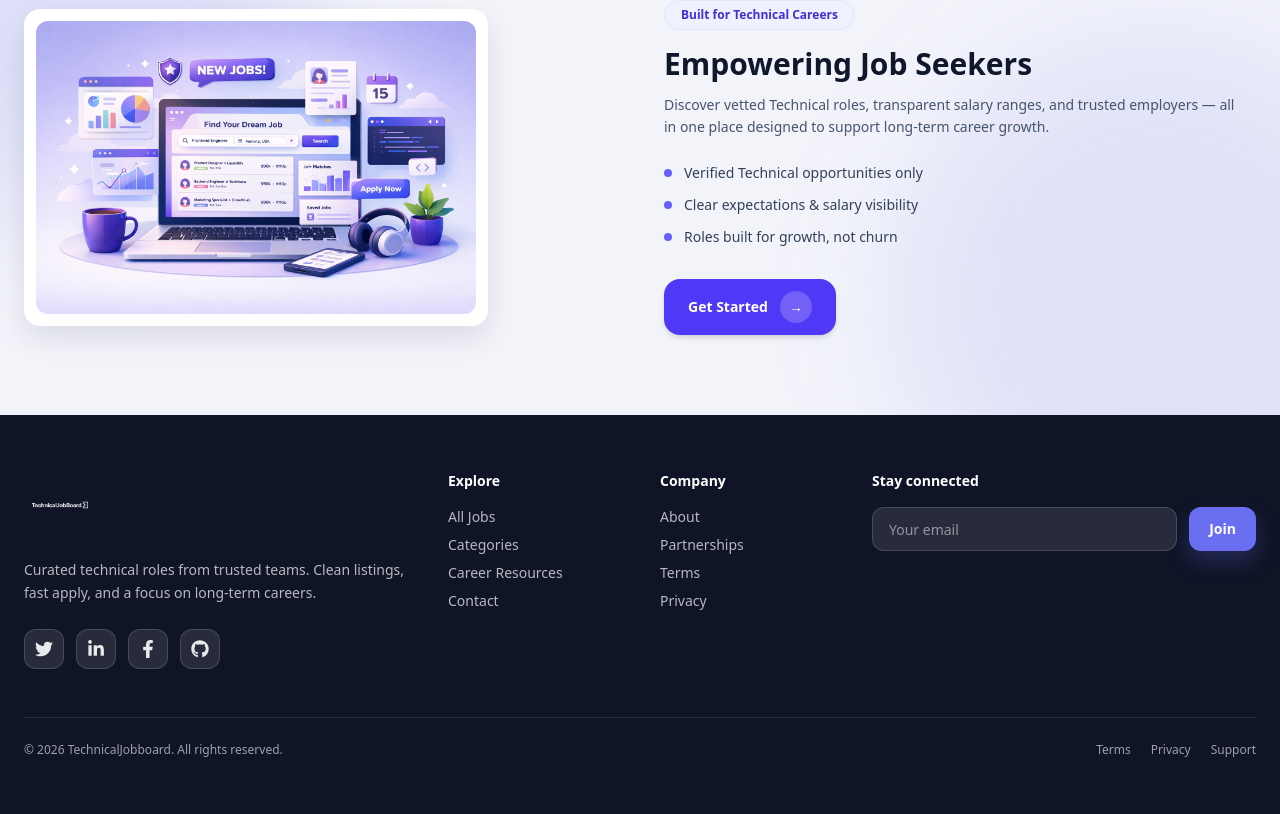
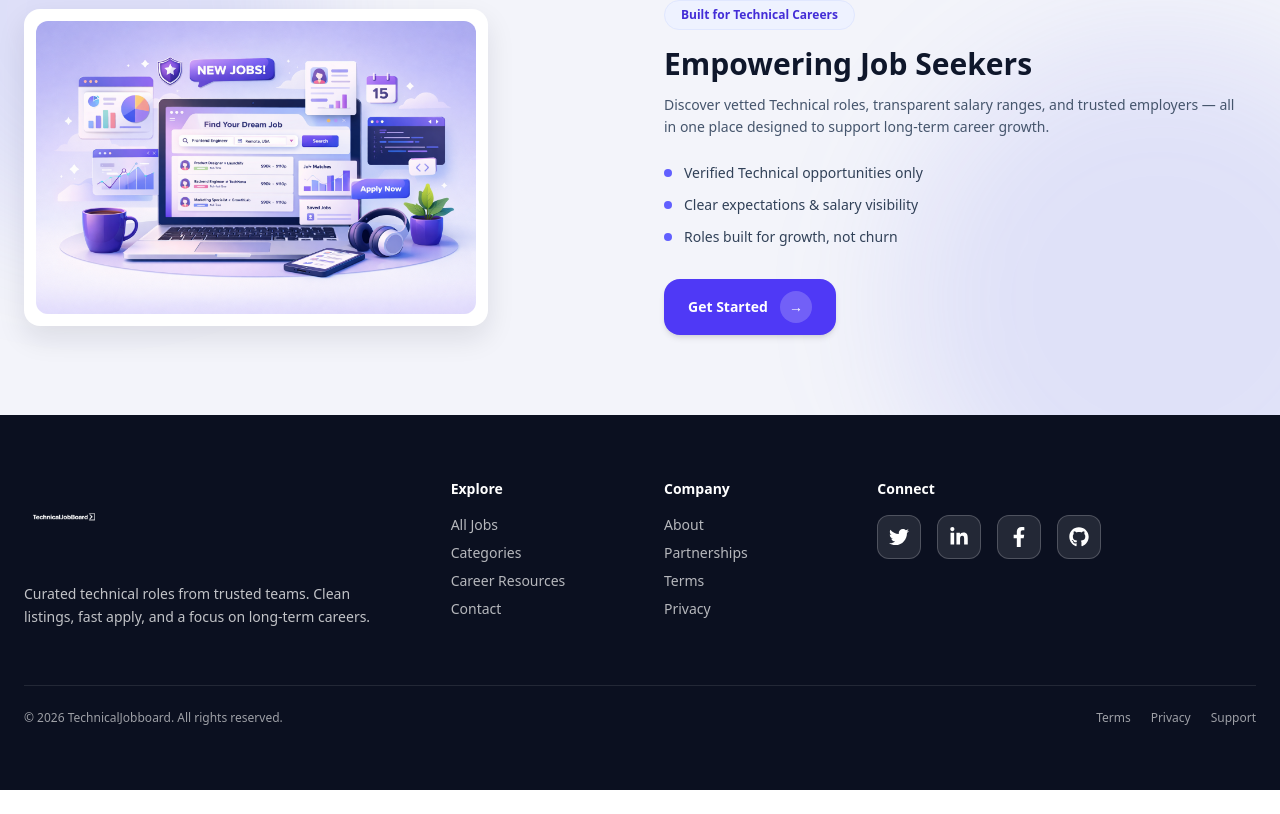
Before and after one commit to adebisidolapo/technicaljobboard, a Next.js app in the folder jobboard/: page / in a window 1280 px wide. Shown: the part 2138-2952 px from the top of the page. After the commit the page ends 2928 px from the top, so only its background shows below. Built offline with nearby package versions, Linux system fonts and the light colour scheme.

Commit message:
update footer

```diff
--- a/jobboard/components/Footer.tsx
+++ b/jobboard/components/Footer.tsx
@@ -7,74 +7,30 @@ export default function Footer() {
   const year = new Date().getFullYear();
 
   return (
-    <footer className="bg-[#0F1426] text-white">
-      <div className="mx-auto max-w-7xl px-6 py-14">
+    <footer className="bg-[#0B1020] text-white">
+      <div className="mx-auto max-w-7xl px-6 py-16">
         {/* TOP GRID */}
-        <div className="grid grid-cols-1 gap-10 md:grid-cols-12">
+        <div className="grid grid-cols-1 gap-12 md:grid-cols-12">
+
           {/* BRAND */}
           <div className="md:col-span-4">
-          <img
-  src="/logo.png"
-  alt="TechnicalJobboard Logo"
-  className="
-    h-14 md:h-16 lg:h-[72px]
-    w-auto object-contain
-   filter brightness-0 invert opacity-90
-    hover:opacity-100 transition
-  "
-/>
-            <p className="mt-4 max-w-sm text-sm leading-relaxed text-white/70">
-              Curated technical roles from trusted teams. Clean listings, fast apply,
-              and a focus on long-term careers.
+            <div className="mb-6">
+              <img
+                src="/logo.png"
+                alt="TechnicalJobboard Logo"
+                className="h-16 md:h-20 w-auto object-contain"
+              />
+            </div>
+
+            <p className="max-w-sm text-sm leading-relaxed text-white/75">
+              Curated technical roles from trusted teams. Clean listings, fast
+              apply, and a focus on long-term careers.
             </p>
-
-            {/* SOCIALS (NO MAPPING, NO TS ERRORS) */}
-            <div className="mt-6 flex gap-3">
-              <a
-                href="#"
-                aria-label="Twitter"
-                className="h-10 w-10 rounded-xl border border-white/15 bg-white/10
-                           flex items-center justify-center text-white/90
-                           hover:bg-white/15 transition"
-              >
-                <FaTwitter size={18} />
-              </a>
-
-              <a
-                href="#"
-                aria-label="LinkedIn"
-                className="h-10 w-10 rounded-xl border border-white/15 bg-white/10
-                           flex items-center justify-center text-white/90
-                           hover:bg-white/15 transition"
-              >
-                <FaLinkedinIn size={18} />
-              </a>
-
-              <a
-                href="#"
-                aria-label="Facebook"
-                className="h-10 w-10 rounded-xl border border-white/15 bg-white/10
-                           flex items-center justify-center text-white/90
-                           hover:bg-white/15 transition"
-              >
-                <FaFacebookF size={18} />
-              </a>
-
-              <a
-                href="#"
-                aria-label="GitHub"
-                className="h-10 w-10 rounded-xl border border-white/15 bg-white/10
-                           flex items-center justify-center text-white/90
-                           hover:bg-white/15 transition"
-              >
-                <FaGithub size={18} />
-              </a>
-            </div>
           </div>
 
-          {/* LINKS */}
+          {/* EXPLORE */}
           <div className="md:col-span-2">
-            <h3 className="mb-4 text-sm font-semibold">Explore</h3>
+            <h3 className="mb-4 text-sm font-semibold text-white">Explore</h3>
             <ul className="space-y-2 text-sm text-white/70">
               <li>
                 <Link href="/all-jobs" className="hover:text-white transition">
@@ -99,8 +55,9 @@ export default function Footer() {
             </ul>
           </div>
 
+          {/* COMPANY */}
           <div className="md:col-span-2">
-            <h3 className="mb-4 text-sm font-semibold">Company</h3>
+            <h3 className="mb-4 text-sm font-semibold text-white">Company</h3>
             <ul className="space-y-2 text-sm text-white/70">
               <li>
                 <a href="#" className="hover:text-white transition">
@@ -125,35 +82,55 @@ export default function Footer() {
             </ul>
           </div>
 
-          {/* EMAIL */}
+          {/* CONNECT */}
           <div className="md:col-span-4">
-            <h3 className="mb-4 text-sm font-semibold">Stay connected</h3>
+            <h3 className="mb-4 text-sm font-semibold text-white">Connect</h3>
 
-            <div className="flex flex-col gap-3 sm:flex-row">
-              <input
-                type="email"
-                placeholder="Your email"
-                className="h-11 flex-1 rounded-xl border border-white/15 bg-white/10
-                           px-4 text-sm text-white placeholder:text-white/50 outline-none
-                           focus:ring-2 focus:ring-[rgba(106,111,242,0.55)]"
-              />
-              <button
-                type="button"
-                className="h-11 rounded-xl px-5 text-sm font-semibold text-white
-                           bg-[var(--brand-purple)] hover:bg-[var(--brand-purple-dark)]
-                           transition shadow-[0_10px_22px_rgba(106,111,242,0.25)]"
+            <div className="flex gap-4">
+              <a
+                href="#"
+                aria-label="Twitter"
+                className="h-11 w-11 rounded-xl bg-white/10 border border-white/20
+                           flex items-center justify-center hover:bg-white/20 transition"
               >
-                Join
-              </button>
+                <FaTwitter size={20} />
+              </a>
+
+              <a
+                href="#"
+                aria-label="LinkedIn"
+                className="h-11 w-11 rounded-xl bg-white/10 border border-white/20
+                           flex items-center justify-center hover:bg-white/20 transition"
+              >
+                <FaLinkedinIn size={20} />
+              </a>
+
+              <a
+                href="#"
+                aria-label="Facebook"
+                className="h-11 w-11 rounded-xl bg-white/10 border border-white/20
+                           flex items-center justify-center hover:bg-white/20 transition"
+              >
+                <FaFacebookF size={20} />
+              </a>
+
+              <a
+                href="#"
+                aria-label="GitHub"
+                className="h-11 w-11 rounded-xl bg-white/10 border border-white/20
+                           flex items-center justify-center hover:bg-white/20 transition"
+              >
+                <FaGithub size={20} />
+              </a>
             </div>
           </div>
         </div>
 
         {/* DIVIDER */}
-        <div className="mt-12 h-px bg-white/10" />
+        <div className="mt-14 h-px bg-white/10" />
 
         {/* BOTTOM BAR */}
-        <div className="mt-6 flex flex-col items-center justify-between gap-4 text-xs text-white/60 md:flex-row">
+        <div className="mt-6 flex flex-col md:flex-row items-center justify-between gap-4 text-xs text-white/60">
           <p>© {year} TechnicalJobboard. All rights reserved.</p>
 
           <div className="flex gap-5">
```
